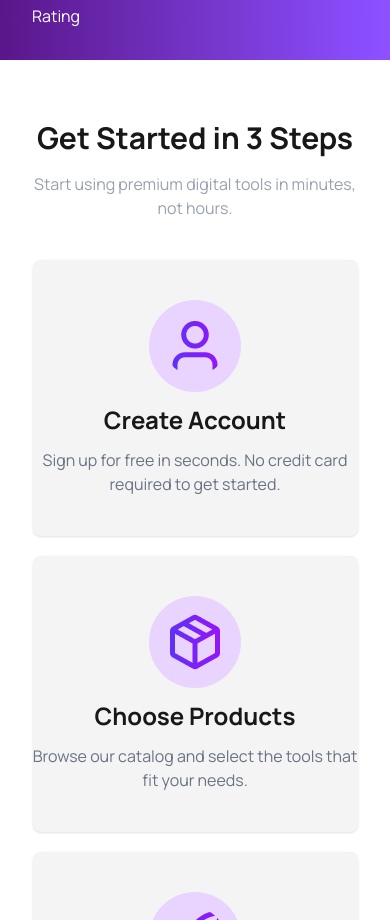
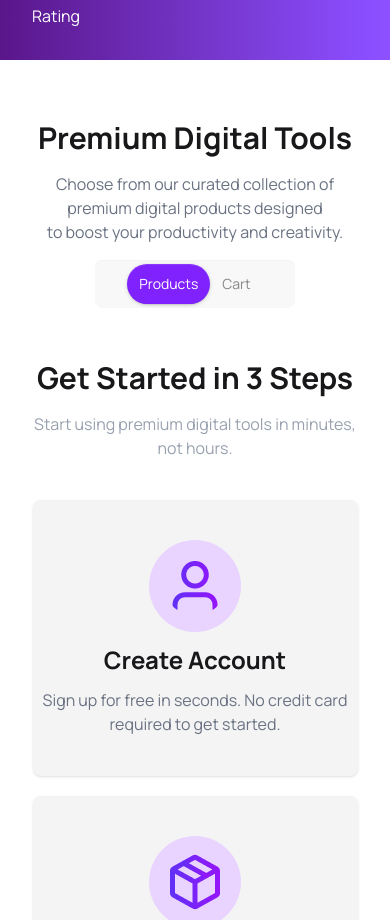
Before and after one commit to salman-ibn-riyaj/assignment-6, a React (Vite) app: page / in a window 390 px wide. Shown: the part 1248-2168 px from the top of the page. Built offline with nearby package versions, Linux system fonts and the light colour scheme.

Commit message:
premium digital tools section designed and made responsive

```diff
--- a/src/App.jsx
+++ b/src/App.jsx
@@ -5,6 +5,7 @@ import HeroSection from './components/HeroSection'
 import Navbar from './components/Navbar'
 import SimpleTransparentPricingSection from './components/SimpleTransparentPricingSection'
 import StateSection from './components/StateSection'
+import ToggleBtnSection from './components/ToggleBtnSection'
 
 
 const threeDataFetch = async() => {
@@ -21,9 +22,10 @@ function App() {
       <Navbar></Navbar>
       <HeroSection></HeroSection>
       <StateSection></StateSection>
+
+      <ToggleBtnSection></ToggleBtnSection>
+
       <GetStartedSection></GetStartedSection>
-
-
       <SimpleTransparentPricingSection threeDataPromise={threeDataPromise}></SimpleTransparentPricingSection>
       <FooterSection></FooterSection>
     </>
--- /dev/null
+++ b/src/components/ToggleBtnSection.jsx
@@ -0,0 +1,36 @@
+import React from "react";
+
+const ToggleBtnSection = () => {
+  return (
+    <div className="w-10/12 mx-auto my-13">
+      <div className="text-center">
+        <h2 className="font-bold text-3xl mb-4">Premium Digital Tools</h2>
+        <p className="text-gray-500">
+          Choose from our curated collection of premium digital products
+          designed <br /> to boost your productivity and creativity.
+        </p>
+      </div>
+
+      {/* name of each tab group should be unique */}
+      <div className="flex justify-center mt-4">
+        <div className="tabs w-50 justify-center tabs-box">
+          <input
+            type="radio"
+            name="my_tabs_1"
+            className="tab rounded-4xl checked:bg-violet-600 checked:text-white"
+            aria-label="Products"
+            defaultChecked
+          />
+          <input
+            type="radio"
+            name="my_tabs_1"
+            className="tab rounded-4xl"
+            aria-label="Cart"
+          />
+        </div>
+      </div>
+    </div>
+  );
+};
+
+export default ToggleBtnSection;
```
